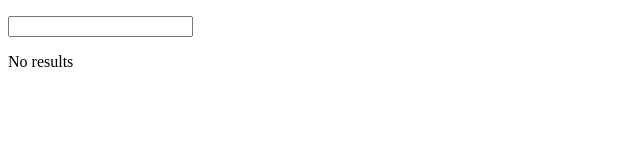
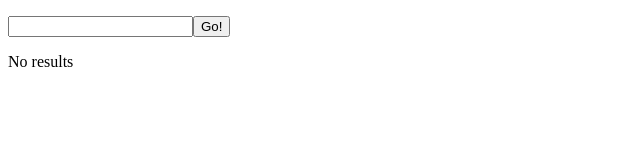
Before and after one commit to Lukewh/vegan-beer, a React app: page / in a window 1280 px wide. Shown: the top 160 px of the page, without its empty margins (0-640 px from the left). Built offline with nearby package versions, Linux system fonts and the light colour scheme; the HTML template or start-up script is replaced by a standard one.

Commit message:
Give form a submit button

```diff
--- a/package.json
+++ b/package.json
@@ -38,7 +38,6 @@
     "node-normalize-scss": "^1.3.2",
     "react": "^15.3.2",
     "react-dom": "^15.3.2",
-    "throttle-debounce": "^1.0.1",
     "webpack": "^1.13.2",
     "webpack-stream": "^3.2.0"
   }
--- a/src/js/SearchForm.js
+++ b/src/js/SearchForm.js
@@ -1,9 +1,6 @@
 import React from 'react';
 import {render} from 'react-dom';
-import {debounce} from 'throttle-debounce';
 import SearchResults from './SearchResults';
-
-const debounceTimeout = 500;
 
 class SearchForm extends React.Component {
   constructor(props) {
@@ -12,25 +9,44 @@ class SearchForm extends React.Component {
       value: '',
       results: []
     };
-    this.getData = debounce(debounceTimeout, this.getData);
+    this.handleChange = this.handleChange.bind(this);
   }
 
   handleChange(e) {
-    this.getData(e.target.value);
+    this.setState({
+      value: e.target.value
+    });
   }
 
-  getData(value) {
-    this.setState({ value: value });
+  submitForm(e) {
+    e.preventDefault();
+    this.getData();
+  }
+
+  getData() {
     fetch(`/api/beer?search=${this.state.value.toLowerCase()}`)
-      .then(res => res.json())
-      .then(data => this.state.results = data.beer)
-      .catch(error => console.error(error));
+      .then((res) => {
+        return res.json();
+      })
+      .then((data) => {
+        this.setState({
+          results: data.beer
+        });
+      })
+      .catch((error) => {
+        console.error(error);
+      });
   }
 
   render() {
     return (
-      <div className="search-form">
-        <p><input type="search" onKeyUp={this.handleChange.bind(this)}/></p>
+      <div>
+        <form className="search-form" action="/" method="GET" onSubmit={this.submitForm.bind(this)}>
+          <p>
+            <input type="search" onChange={this.handleChange}/>
+            <button type="submit" className="btn">Go!</button>
+          </p>
+        </form>
         <div>
           <SearchResults results={this.state.results}/>
         </div>
```
